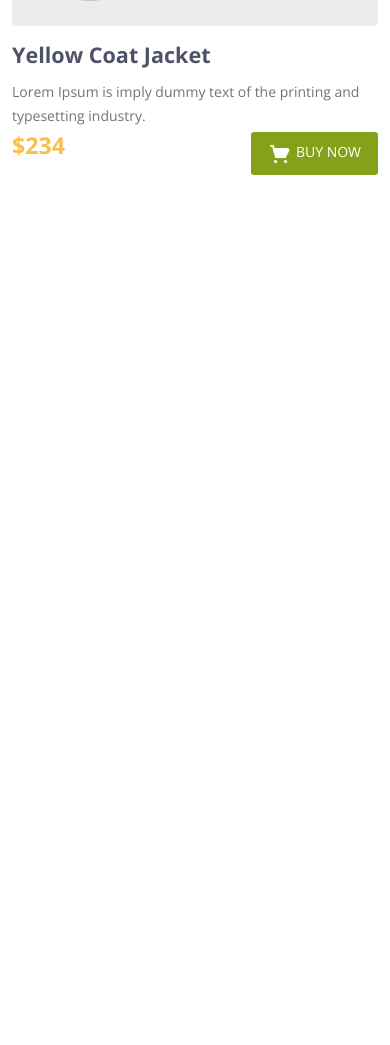
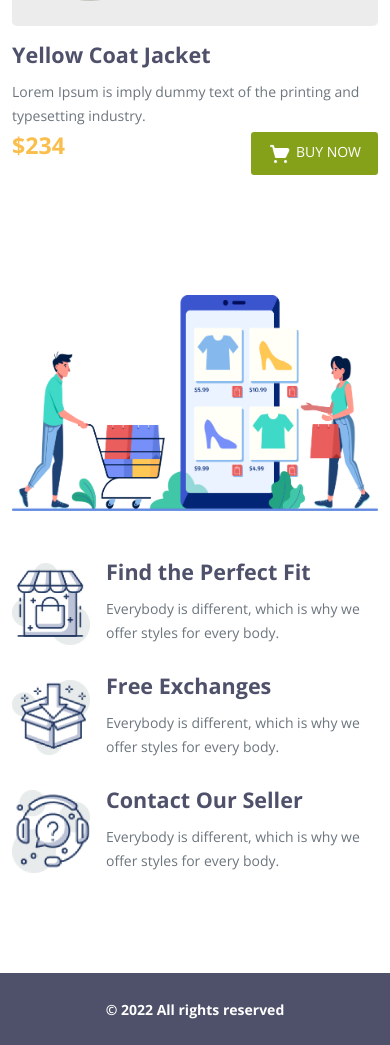
Before and after one commit to imhayatunnabi/penguin-fashion-bootstrap, a plain HTML site: page index.html in a window 390 px wide. Shown: the part 7799-8844 px from the top of the page. Before the commit the page ends 8022 px from the top, so only its background shows below. Drawn offline with nearby package versions, Linux system fonts and the light colour scheme.

Commit message:
facility and footer section added with responsive

```diff
--- a/index.html
+++ b/index.html
@@ -302,6 +302,55 @@
   </div>
 </section>
 <!-- ===============Product Section End===================== -->
+<!-- customer facility section start  -->
+<section class="facility-section my-5 py-5">
+  <div class="container">
+      <div class="row justify-content-between align-items-center custom-order gy-sm-5">
+          <div class="col-md-5 col-sm-12 col-12 gy-5">
+              <div class="row gy-4 gx-sm-5">
+                  <div class="w-100 d-flex justify-content-between align-items-center">
+                      <div class="col-md-2">
+                          <img  width="78" src="./pictures/images/house.png" alt="">
+                      </div>
+                      <div class="col-md-8 ms-3">
+                          <h4 class="fw-bold text-nowrap">Find the Perfect Fit</h4>
+                          <small class="d-inline-block my-1 custom-line-height text-muted fw-normal">Everybody is different, which is why we offer styles for every body.</small>
+                      </div>
+                  </div>
+                  <div class="w-100 d-flex justify-content-between align-items-center">
+                      <div class="col-md-2">
+                          <img  width="78" src="./pictures/images/box.png" alt="">
+                      </div>
+                      <div class="col-md-8 ms-3">
+                          <h4 class="fw-bold text-nowrap">Free Exchanges</h4>
+                          <small class="d-inline-block my-1 custom-line-height text-muted fw-normal">Everybody is different, which is why we offer styles for every body.</small>
+                      </div>
+                  </div>
+                  <div class="w-100 d-flex justify-content-between align-items-center">
+                      <div class="col-md-2">
+                          <img  width="78" src="./pictures/images/question.png" alt="">
+                      </div>
+                      <div class="col-md-8 ms-3">
+                          <h4 class="fw-bold text-nowrap">Contact Our Seller</h4>
+                          <small class="d-inline-block my-1 custom-line-height text-muted fw-normal">Everybody is different, which is why we offer styles for every body.</small>
+                      </div>
+                  </div>
+              </div>
+          </div>
+          <div class="col-md-6 col-sm-12 col-12">
+              <div class="img">
+                  <img class="img-fluid" src="./pictures/images/shopping.png" alt="">
+              </div>
+          </div>
+      </div>
+  </div>
+</section>
+<!-- ==================Customer Facility section end===================== -->
+<!-- footer section  -->
+<footer class="text-center py-4 mt-5" style="background-color: var(--txt-color);" >
+  <small class="text-white fw-bold">&copy; 2022 All rights reserved</small>
+</footer>
+<!-- footer end  -->
 
     <!-- bootstrap js file integration  -->
     <!-- Bootstrap JavaScript Libraries -->
--- a/style.css
+++ b/style.css
@@ -23,3 +23,10 @@ body {
 }
 
 /* @media only screen and (min-width: ) */
+@media only screen and (max-width: 767px) {
+  .custom-order {
+    display: flex;
+    flex-direction: column-reverse !important;
+  }
+}
+/* @media only screen and (min-width: ) */
```
